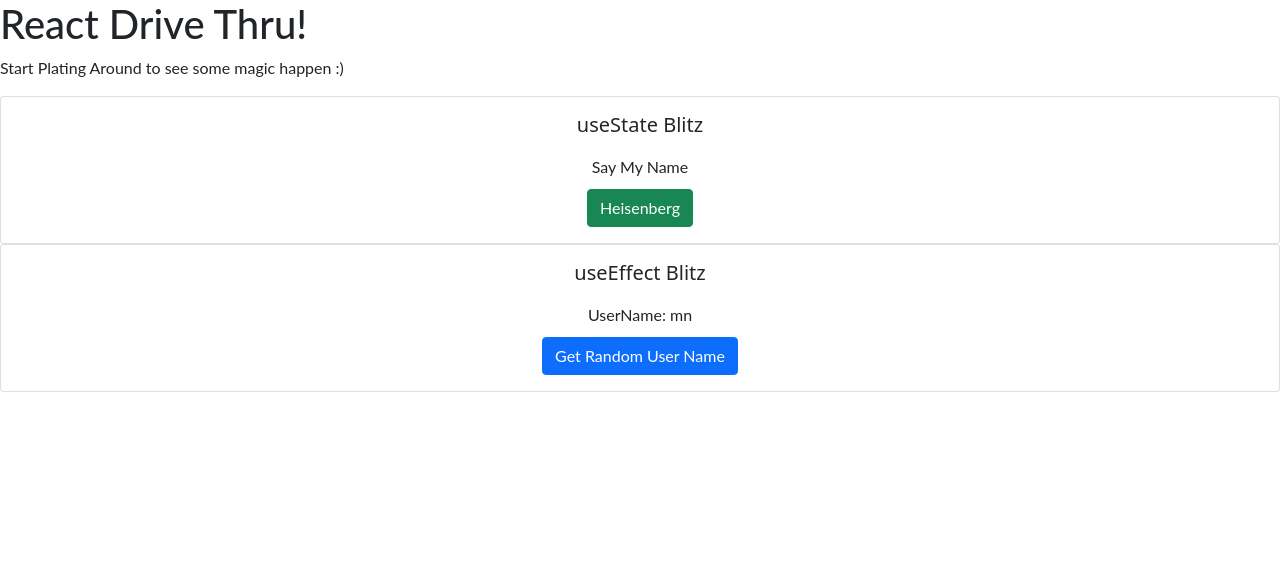
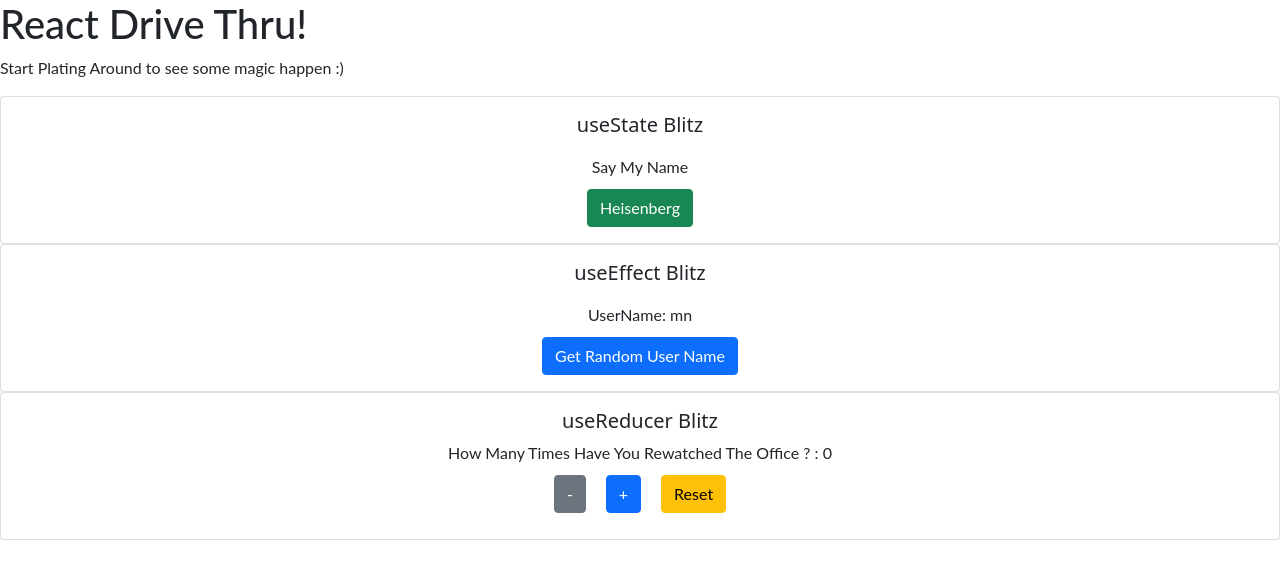
Before and after one commit to karthiksista/react-concepts, a React (Create React App) app: page / in a window 1280 px wide. Shown: the top 578 px of the page. Built offline with nearby package versions, Linux system fonts and the light colour scheme; no server answers.

Commit message:
Add useReducer example

```diff
--- a/src/App.js
+++ b/src/App.js
@@ -4,6 +4,7 @@ import './style.css';
 import CardHolder from './components/CardHolder';
 import StateExample from './hooks/StateExample/StateExample';
 import UseEffectExample from './hooks/UseEffectExample/UseEffectExample';
+import UseReducerExample from './hooks/UseReducerExample/UseReducerExample';
 
 export default function App() {
   return (
@@ -18,6 +19,10 @@ export default function App() {
       <CardHolder title={'useEffect Blitz'}>
         <UseEffectExample />
       </CardHolder>
+
+      <CardHolder title={'useReducer Blitz'}>
+        <UseReducerExample />
+      </CardHolder>
     </div>
   );
 }
--- /dev/null
+++ b/src/hooks/UseReducerExample/UseReducerExample.js
@@ -0,0 +1,61 @@
+import React, { useReducer, useEffect } from 'react';
+
+import { Button } from 'reactstrap';
+
+const UseReducerExample = () => {
+  const initialState = {
+    count: 0
+  };
+
+  const reducer = (state, action) => {
+    switch (action.type) {
+      case 'Increment':
+        return {
+          count: state.count + 1
+        };
+      case 'Decrement':
+        return {
+          count: state.count <= 0 ? 0 : state.count - 1
+        };
+      case 'Reset':
+        return {
+          count: 0
+        };
+      default:
+        return initialState;
+    }
+  };
+
+  const [state, dispatch] = useReducer(reducer, initialState);
+
+  return (
+    <>
+      <div>How Many Times Have You Rewatched The Office ? : {state.count}</div>
+      <div>
+        <Button
+          style={{ margin: '10px' }}
+          color="secondary"
+          onClick={() => dispatch({ type: 'Decrement' })}
+        >
+          -
+        </Button>
+        <Button
+          style={{ margin: '10px' }}
+          color="primary"
+          onClick={() => dispatch({ type: 'Increment' })}
+        >
+          +
+        </Button>
+        <Button
+          style={{ margin: '10px' }}
+          color="warning"
+          onClick={() => dispatch({ type: 'Reset' })}
+        >
+          Reset
+        </Button>
+      </div>
+    </>
+  );
+};
+
+export default UseReducerExample;
```
